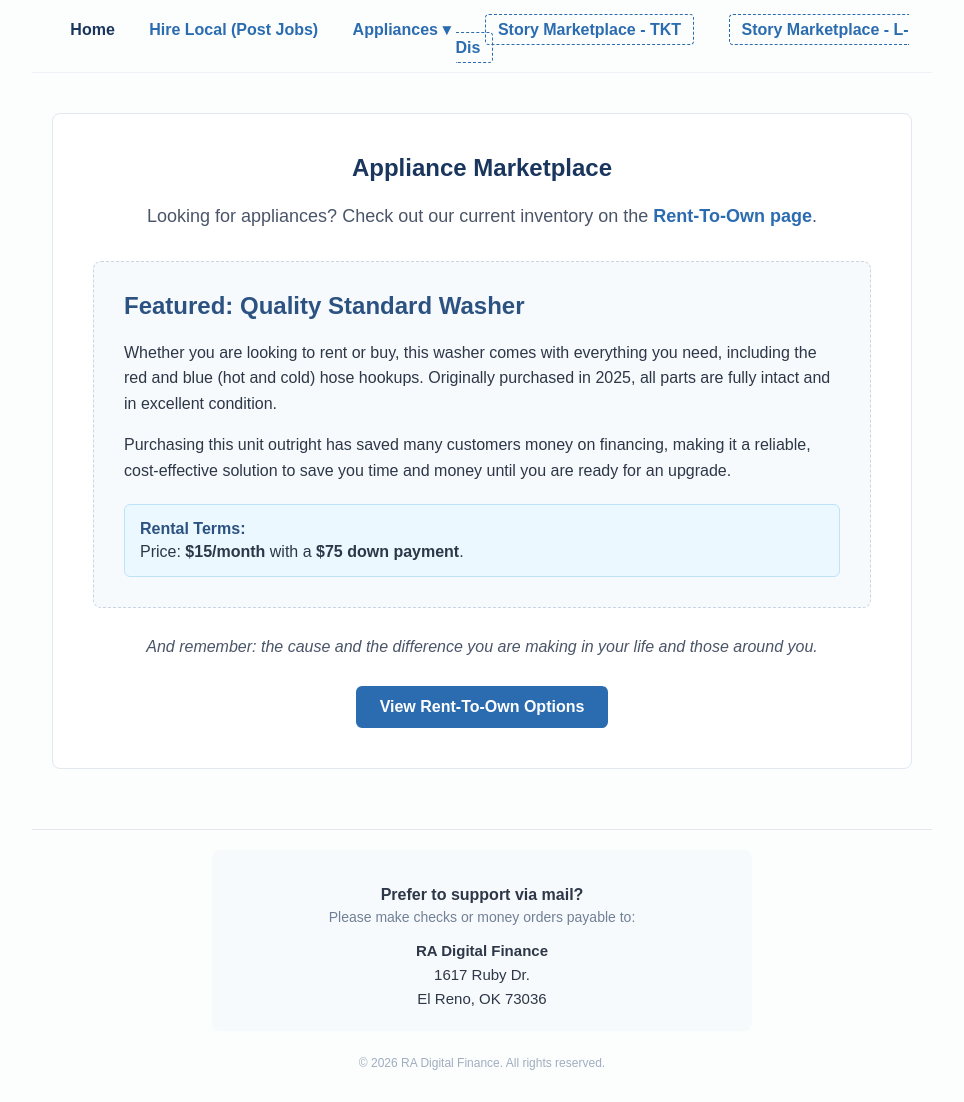
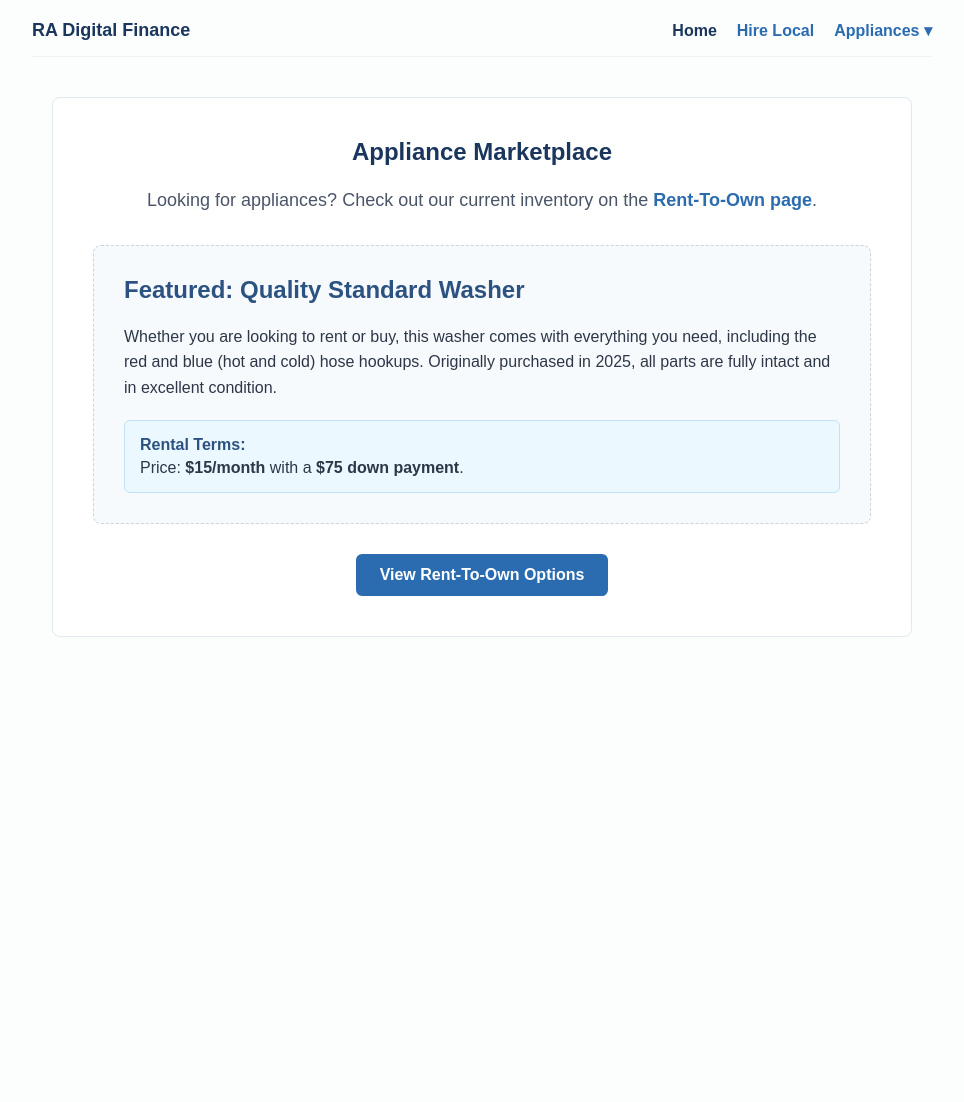
Before and after one commit to rasteadyhome/ra-digital-finance, a website: page public/marketplace.html in a window 1280 px wide. Shown: the whole page, without its empty margins (158-1122 px from the left). After the commit the page ends 800 px from the top, so only its background shows below. Drawn offline with Linux system fonts and the light colour scheme.

Commit message:
Update marketplace.html

```diff
--- a/public/marketplace.html
+++ b/public/marketplace.html
@@ -3,71 +3,75 @@
 <head>
     <meta charset="UTF-8">
     <meta name="viewport" content="width=device-width, initial-scale=1.0">
+
+    <!-- App Manifest & Mobile Scaling -->
+    <link rel="manifest" href="manifest.json">
+    <meta name="apple-mobile-web-app-capable" content="yes">
+    <meta name="apple-mobile-web-app-status-bar-style" content="black-translucent">
+    <meta name="apple-mobile-web-app-title" content="RA Digital">
+    <meta name="theme-color" content="#1a365d">
+
     <title>Appliance Marketplace | RA Digital Finance</title>
     <style>
         /* ========================================== */
-        /* DROPDOWN CSS STYLES                        */
+        /* CSS STYLES                                 */
         /* ========================================== */
-        .dropdown {
-            position: relative;
-            display: inline-block;
-            margin: 0 15px;
-        }
+        .dropdown { position: relative; display: inline-block; }
         .dropdown-content {
-            display: none;
-            position: absolute;
-            background-color: #ffffff;
-            min-width: 180px;
-            box-shadow: 0px 8px 16px 0px rgba(0,0,0,0.1);
-            z-index: 1;
-            border-radius: 6px;
-            border: 1px solid #edf2f7;
-            text-align: left;
-            margin-top: 10px;
+            display: none; position: absolute; background-color: #ffffff;
+            min-width: 180px; box-shadow: 0px 8px 16px 0px rgba(0,0,0,0.1);
+            z-index: 1; border-radius: 6px; border: 1px solid #edf2f7;
+            text-align: left; margin-top: 10px;
         }
         .dropdown-content a {
-            color: #2b6cb0;
-            padding: 12px 16px;
-            text-decoration: none;
-            display: block;
-            font-weight: bold;
-            font-size: 15px;
-            border-bottom: 1px solid #edf2f7;
+            color: #2b6cb0; padding: 12px 16px; text-decoration: none;
+            display: block; font-weight: bold; font-size: 15px; border-bottom: 1px solid #edf2f7;
         }
-        .dropdown-content a:last-child {
-            border-bottom: none;
+        .dropdown:hover .dropdown-content { display: block; }
+
+        .navbar {
+            display: flex; justify-content: space-between; align-items: center;
+            margin-bottom: 35px; padding-bottom: 15px; border-bottom: 1px solid #edf2f7;
         }
-        .dropdown-content a:hover {
-            background-color: #f7fafc;
-            border-radius: 6px;
-        }
-        .dropdown:hover .dropdown-content {
-            display: block;
+        .nav-links { display: flex; align-items: center; gap: 20px; }
+        .nav-link { font-weight: bold; text-decoration: none; font-size: 16px; color: #2b6cb0; }
+        .nav-link.home { color: #1a365d; }
+
+        .hamburger { display: none; cursor: pointer; background: none; border: none; padding: 5px; }
+        .hamburger .line { display: block; width: 25px; height: 3px; margin: 5px auto; background-color: #2b6cb0; border-radius: 2px; }
+
+        @media (max-width: 768px) {
+            .hamburger { display: block; }
+            .nav-links {
+                display: none; flex-direction: column; width: 100%;
+                position: absolute; top: 70px; left: 0; background-color: #fcfdfd;
+                padding: 20px 0; box-shadow: 0px 8px 16px 0px rgba(0,0,0,0.05); z-index: 10;
+            }
+            .nav-links.active { display: flex; }
         }
     </style>
 </head>
 <body style="font-family: Arial, sans-serif; max-width: 900px; margin: 0 auto; padding: 20px; color: #2d3748; background-color: #fcfdfd;">
 
-    <nav style="text-align: center; margin-bottom: 35px; padding-bottom: 15px; border-bottom: 1px solid #edf2f7;">
-        <a href="index.html" style="color: #1a365d; font-weight: bold; text-decoration: none; margin: 0 15px; font-size: 16px;">Home</a>
-        <a href="employer.html" style="color: #2b6cb0; font-weight: bold; text-decoration: none; margin: 0 15px; font-size: 16px;">Hire Local (Post Jobs)</a>
-
-        <div class="dropdown">
-            <a href="javascript:void(0)" style="color: #2b6cb0; font-weight: bold; text-decoration: none; font-size: 16px;">Appliances ▾</a>
-            <div class="dropdown-content">
-                <a href="marketplace.html">Buy (New & Used)</a>
-                <a href="rent-to-own.html">Rent-to-Own</a>
+    <!-- Navigation -->
+    <nav class="navbar">
+        <div style="font-weight: bold; font-size: 18px; color: #1a365d;">RA Digital Finance</div>
+        <button class="hamburger" id="hamburger"><span class="line"></span><span class="line"></span><span class="line"></span></button>
+        <div class="nav-links" id="nav-links">
+            <a href="index.html" class="nav-link home">Home</a>
+            <a href="employer.html" class="nav-link">Hire Local</a>
+            <div class="dropdown">
+                <a href="javascript:void(0)" class="nav-link">Appliances ▾</a>
+                <div class="dropdown-content">
+                    <a href="marketplace.html">Buy</a>
+                    <a href="rent-to-own.html">Rent-to-Own</a>
+                </div>
             </div>
         </div>
-
-        <a href="stories.html" style="color: #2b6cb0; font-weight: bold; text-decoration: none; margin: 0 15px; font-size: 16px; border: 1px dashed #2b6cb0; padding: 6px 12px; border-radius: 4px;">Story Marketplace - TKT</a>
-        <a href="life-disfigurations.html" style="color: #2b6cb0; font-weight: bold; text-decoration: none; margin: 0 15px; font-size: 16px; border: 1px dashed #2b6cb0; padding: 6px 12px; border-radius: 4px;">Story Marketplace - L-Dis</a>
     </nav>
 
     <main style="margin: 40px auto; padding: 0 20px;">
-
         <section style="background-color: #ffffff; padding: 40px; border-radius: 8px; border: 1px solid #e2e8f0; text-align: center;">
-
             <h1 style="color: #1a365d; margin-top: 0;">Appliance Marketplace</h1>
             <p style="font-size: 18px; color: #4a5568; line-height: 1.6; margin-bottom: 30px;">
                 Looking for appliances? Check out our current inventory on the
@@ -80,19 +84,11 @@
                     Whether you are looking to rent or buy, this washer comes with everything you need, including the red and blue (hot and cold) hose hookups.
                     Originally purchased in 2025, all parts are fully intact and in excellent condition.
                 </p>
-                <p style="line-height: 1.6; color: #2d3748;">
-                    Purchasing this unit outright has saved many customers money on financing, making it a reliable, cost-effective solution to save you time and money until you are ready for an upgrade.
-                </p>
-
                 <div style="margin-top: 20px; padding: 15px; background-color: #ebf8ff; border-radius: 6px; border: 1px solid #bee3f8;">
                     <p style="margin: 0; font-weight: bold; color: #2c5282;">Rental Terms:</p>
                     <p style="margin: 5px 0 0 0; color: #2d3748;">Price: <strong>$15/month</strong> with a <strong>$75 down payment</strong>.</p>
                 </div>
             </div>
-
-            <p style="margin-top: 30px; font-style: italic; color: #4a5568; font-size: 16px;">
-                And remember: the cause and the difference you are making in your life and those around you.
-            </p>
 
             <div style="margin-top: 30px;">
                 <a href="rent-to-own.html" style="background-color: #2b6cb0; color: #ffffff; padding: 12px 24px; text-decoration: none; border-radius: 6px; font-weight: bold; display: inline-block;">
@@ -100,21 +96,12 @@
                 </a>
             </div>
         </section>
-
     </main>
 
-    <footer style="margin-top: 60px; border-top: 1px solid #e2e8f0; padding-top: 20px; text-align: center;">
-        <div style="background-color: #f7fafc; padding: 20px; border-radius: 8px; max-width: 500px; margin: 0 auto;">
-            <p style="margin-bottom: 5px; font-weight: bold; color: #2d3748;">Prefer to support via mail?</p>
-            <p style="margin-top: 0; color: #718096; font-size: 14px;">Please make checks or money orders payable to:</p>
-            <address style="font-style: normal; line-height: 1.6; color: #2d3748; font-size: 15px;">
-                <strong>RA Digital Finance</strong><br>
-                1617 Ruby Dr.<br>
-                El Reno, OK 73036<br>
-            </address>
-        </div>
-        <p style="margin-top: 25px; color: #a0aec0; font-size: 12px;">&copy; 2026 RA Digital Finance. All rights reserved.</p>
-    </footer>
-
+    <script>
+        const hamburger = document.getElementById('hamburger');
+        const navLinks = document.getElementById('nav-links');
+        hamburger.addEventListener('click', () => { navLinks.classList.toggle('active'); });
+    </script>
 </body>
 </html>
```
